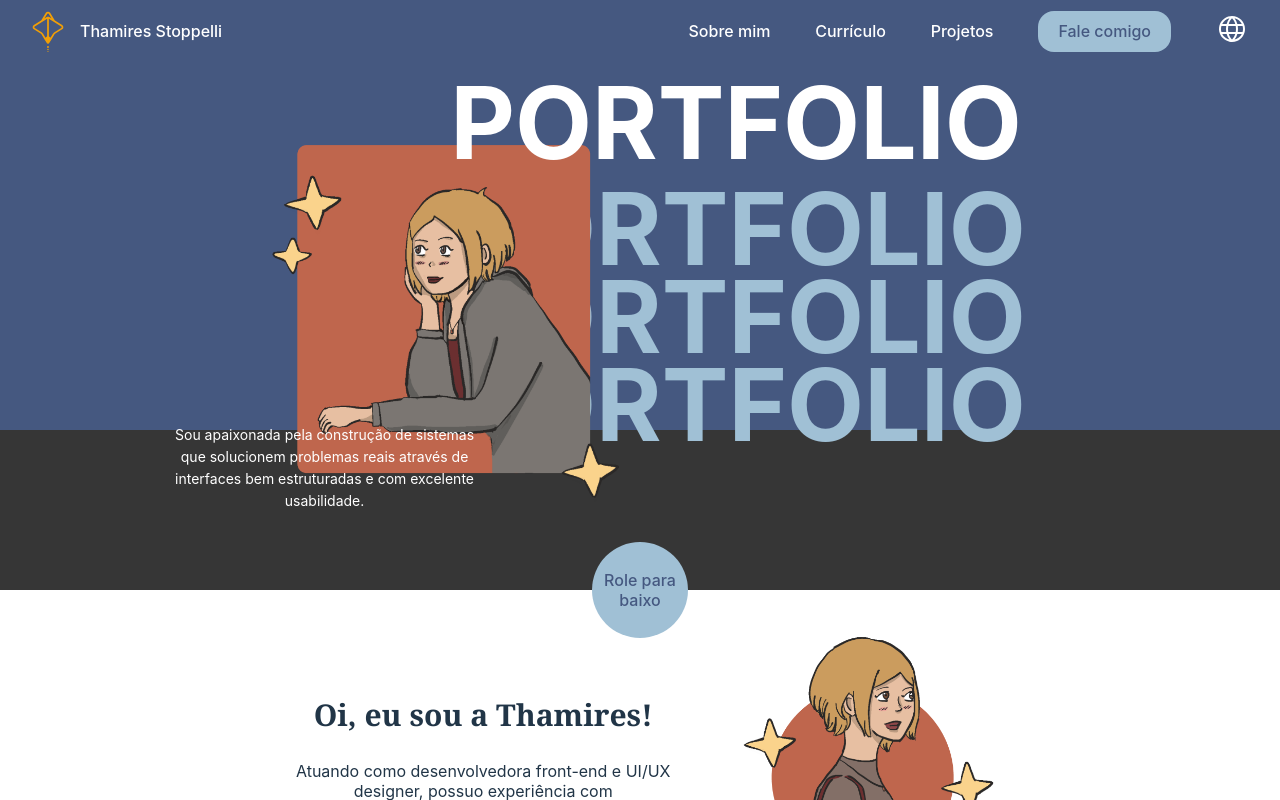
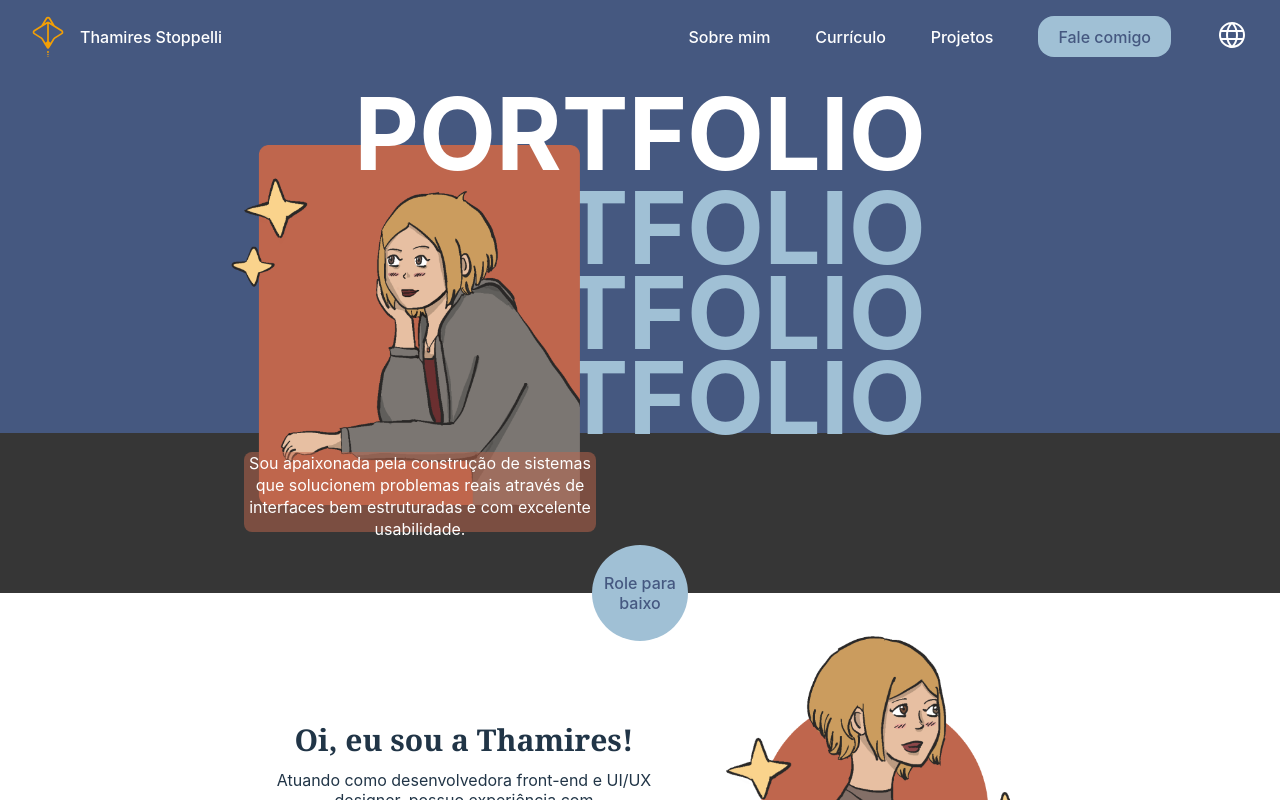
Before and after one commit to ThamiStoppelli/Portfolio, a React (Vite) app: page / in a window 1280 px wide. Shown: the top 800 px of the page. Built offline with nearby package versions, Linux system fonts and the light colour scheme.

Commit message:
Added grid layout

```diff
--- a/src/App.css
+++ b/src/App.css
@@ -4,4 +4,7 @@
 
 * {
   font-family: Inter, system-ui, Avenir, Helvetica, Arial, sans-serif;
+  margin: 0;
+  padding: 0;
+  box-sizing: border-box;
 }
--- a/src/components/AboutMe.css
+++ b/src/components/AboutMe.css
@@ -43,17 +43,16 @@
 .aboutme-container .image-card {
     display: flex;
     flex-direction: column;
-    gap: 0px;
+    align-items: center;
+    justify-content: center;
 }
 
 .aboutme-container .image-card .me {
-    width: 16em;
-    margin-bottom: 0px;
+    width: 20em;
 }
 
 .aboutme-container .image-card .info-card {
     background-color: #363636;
-    width: 16rem;
     display: flex;
     flex-direction: column;
     color: #fff;
@@ -61,6 +60,7 @@
     padding: 1rem 0.8rem;
     gap: 0.4rem;
     margin-top: -10px;
+    width: 18rem;
 }
 
 .aboutme-container .image-card .info-card #contact {
@@ -81,9 +81,4 @@
     width: 30px;
 }
 
-.aboutme-container .image-card .info-card .each p {
-    margin: 0px;
-    padding: 0px;
-}
-
 /* display grid */
--- a/src/components/Cover.css
+++ b/src/components/Cover.css
@@ -1,60 +1,120 @@
 .cover-container {
     background-color: #455880;
-    position: relative;
-    text-align: center;
+    display: grid;
+    grid-template-columns: repeat(5, 1fr);
+    grid-auto-rows: 4rem;
+    grid-gap: 0.5rem;
+    margin-bottom: 8rem;
 }
 
-.cover-container .title-portfolio {
-    position: relative;
-    margin-top: -4.2rem;
-    margin-bottom: -8rem;
-    margin-left: 12rem;
-    z-index: 10;
+/* .cover-container .rectangle {
+    background-color: #BF664D;
+    border: 2px solid #455880;
+    width: 100%;
+    height: 5rem;
+} */
+
+.cover-container > div:nth-child(1) {
+    grid-row: 1 / 2;
+    grid-column: 2 / 5;
+    z-index: 6;
 }
+
+.cover-container > div:nth-child(2) {
+    grid-row: 2 / 4;
+    grid-column: 2 / 3;
+    z-index: 3;
+}
+
+.cover-container > div:nth-child(3) {
+    grid-row: 3 / 6;
+    grid-column: 2 / 5;
+    z-index: 2;
+}
+
+.cover-container > div:nth-child(4) {
+    grid-row: 6 / 6;
+    grid-column: 1 / 3;
+    z-index: 4;
+}
+
+.cover-container > div:nth-child(5) {
+    grid-row: 6 / 6;
+    grid-column: 1 / 6;
+    z-index: 1;
+}
+
+/* .cover-container .title-portfolio {
+    align-items: center;
+    justify-content: center;
+} */
 
 .cover-container .title-portfolio h1 {
     color: #fff;
     font-size: 100px;
 }
 
-.cover-container .cover {
+/* .cover-container .image {
+    position: relative;
     background-color: #455880;
-    display: flex;
-    flex-direction: row;
-    align-items: center;
-    justify-content: center;
-    margin-right: 5.6rem;
+} */
+
+.cover-container .image img {
+    width: 22em;
+    margin-right: 1rem;
+    /* z-index: 4; */
 }
 
-.cover-container .cover .quote {
-    width: 20rem;
-    margin-top: 18rem;
-    margin-right: -13.5rem;
+.cover-container .quote {
+    display: grid;
+    grid-template-columns: repeat(2, 1fr);
+    grid-auto-rows: 40px;
+    margin-top: 1.2rem;
+    /* align-items: flex-end; */
+}
+
+.cover-container .quote .background {
+    grid-row: 1 / 3;
+    grid-column: 2 / 2;
+    width: 22rem;
+    height: 5rem;
+    background-color: #BF664D;
+    opacity: 0.5;
+    border-radius: 8px;
+    z-index: 5;
+}
+
+.cover-container .quote p {
+    grid-row: 1 / 3;
+    grid-column: 2 / 2;
+    color: #fff;
+    font-size: 16px;
+    line-height: 22px;
     z-index: 6;
 }
 
-.cover-container .cover .quote p {
-    color: #fff;
-    font-size: 14px;
-    line-height: 22px;
-}
+/* .cover-container .subtitle-portfolio {
+    z-index: 2;
+    display: flex;
+    flex-direction: column;
+} */
 
-.cover-container .cover .subtitle-portfolio {
-    margin-bottom: 1rem;
-    margin-left: -10rem;
-    z-index: 2;
-}
-
-.cover-container .cover h2 {
+.cover-container .subtitle-portfolio h2 {
     color: #A0C0D5;
     font-size: 100px;
     line-height: 5px;
+    margin-top: 0.5rem;
+    margin-bottom: 5rem;
 }
 
-.cover-container .cover img {
-    width: 22em;
-    z-index: 4;
-    margin-right: -0.4rem;
+.cover-container .circle-container {
+    display: flex;
+    flex-direction: column;
+    align-items: center;
+    justify-content:flex-end;
+    background: #363636;
+    width: 100%;
+    height: 10rem;
 }
 
 .cover-container .circle-container .circle {
@@ -80,21 +140,3 @@
 .cover-container .circle-container .circle h4 {
     font-weight: 500;
 }
-
-/* .cover-container .circle-container .circle h4 {
-    font-size: 16px;
-    color:#455880;
-    font-weight: 500;
-} */
-
-.cover-container .circle-container {
-    display: flex;
-    flex-direction: column;
-    align-items: center;
-    justify-content:flex-end;
-    background: #363636;
-    /* background: #BF664D; */
-    width: 100%;
-    height: 10rem;
-    margin-top: -6rem;
-}
--- a/src/components/Cover.jsx
+++ b/src/components/Cover.jsx
@@ -1,7 +1,8 @@
 import React, { useState } from 'react'
 import { useLanguage } from '../context/LanguageContext';
 
-import image from '../assets/thami1.1.png'
+// import image from '../assets/thami1.1.png'
+import image from '../assets/teste6.png'
 // import image from '../assets/teste3.png'
 // import image from '../assets/teste2.png'
 import './Cover.css'
@@ -34,22 +35,22 @@ function Cover() {
         <div className='title-portfolio'>
           <h1>PORTFOLIO</h1>
         </div>
-        <div className='cover'>
-            <div className='quote'>
-                <p>{quote}</p>
+        <div className='image'>
+          <img src={image} alt='imagem'></img>
         </div>
-            <img src={image} alt='imagem'></img>
         <div className='subtitle-portfolio'>
           <h2>PORTFOLIO</h2>
           <h2>PORTFOLIO</h2>
           <h2>PORTFOLIO</h2>
         </div>
-            {/* baixar pdf do resume */}
+        {/* <div className='rectangle'></div> */}
+        <div className='quote'>
+          <p>{quote}</p>
+          <div className='background'></div >
         </div>
         <div className='circle-container'>
           <div className='circle' onClick={handleScrollDown}>
             <h4>{scroll}</h4>
-                {/* <h4>Scroll<br /> down</h4> */}
           </div>
         </div>
     </div>
--- a/src/components/Header.css
+++ b/src/components/Header.css
@@ -5,7 +5,7 @@
     color: #fff;
     align-items: center;
     justify-content: space-between;
-    padding: 0rem 2rem
+    padding: 1rem 2rem 1rem;
 }
 
 .header-container .navigation {
--- a/src/components/Resume.css
+++ b/src/components/Resume.css
@@ -6,7 +6,7 @@
 }
 
 #resume h3 {
-    margin-bottom: 1.6rem;
+    margin: 1.6rem 0rem;
     font-family:Georgia, 'Times New Roman', Times, serif;
     font-size: 32px;
 }
```
Also changed, not shown: src/assets/teste6.png (added). Lines whose indentation alone changed are shown as unchanged.
